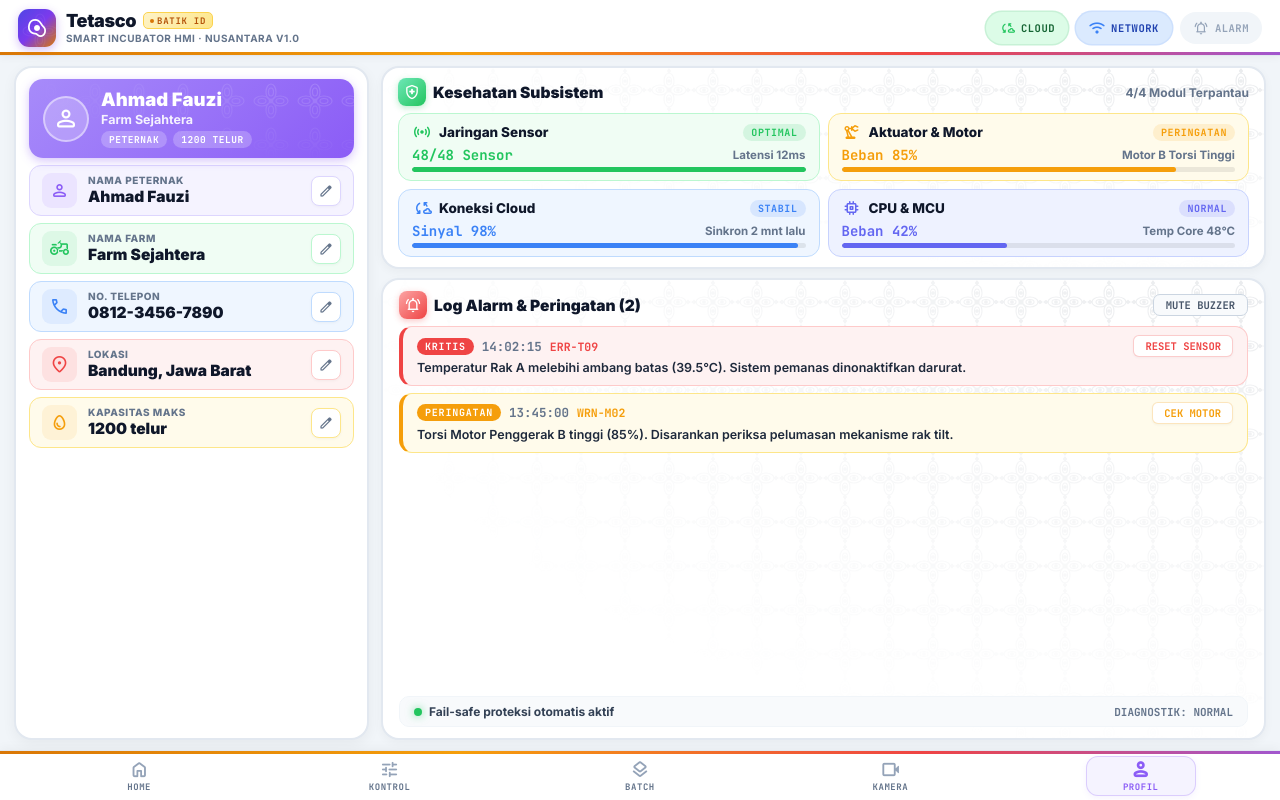
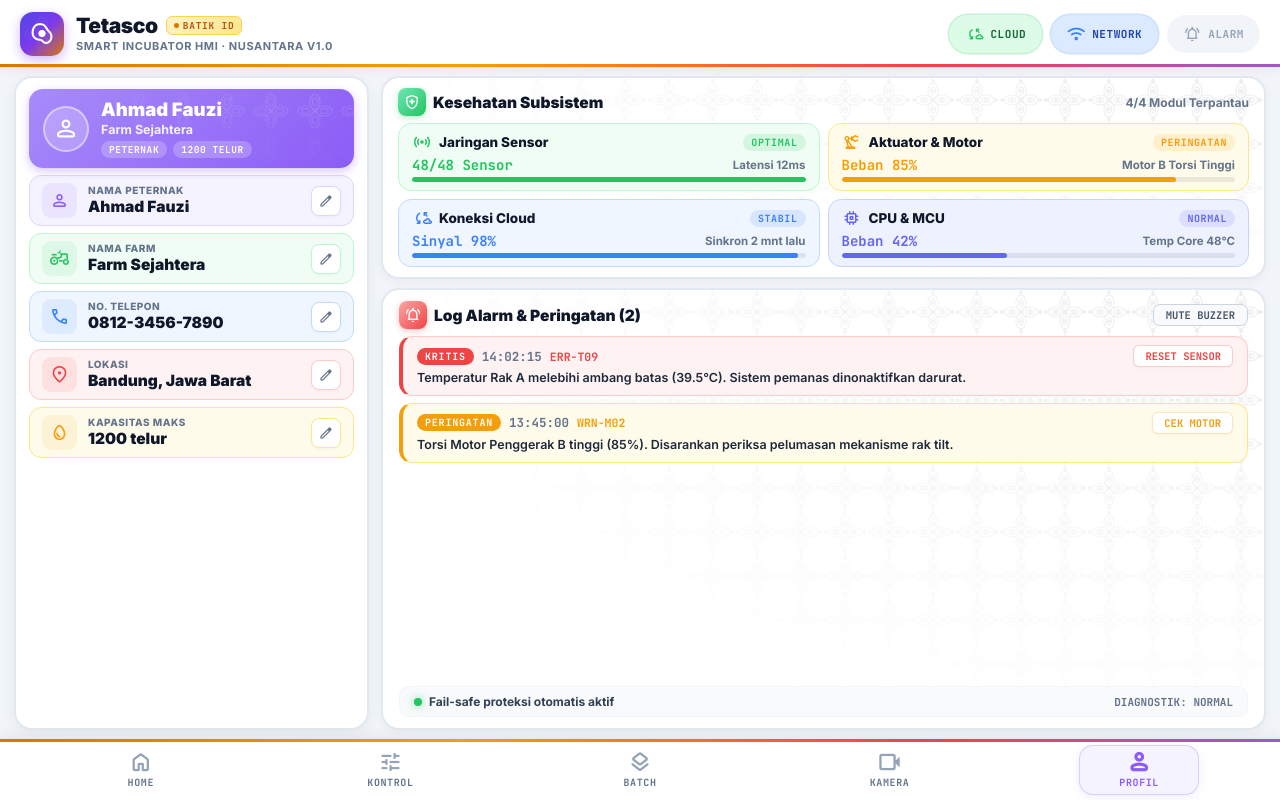
Before and after one commit to RyanPutra1478/Penetas-Telur, a React (Vite) app: page /#/profil in a window 1280 px wide. Built offline with nearby package versions, Linux system fonts and the light colour scheme.

Commit message:
style: tingkatkan tinggi header dan navbar agar lebih proporsional dan mudah disentuh

```diff
--- a/src/components/BottomNavBar.jsx
+++ b/src/components/BottomNavBar.jsx
@@ -18,13 +18,13 @@ const BottomNavBar = () => {
     <nav style={{
       background: '#FFFFFF',
       borderTop: '1px solid #E2E8F0',
-      boxShadow: '0 -2px 10px rgba(0,0,0,0.04)',
+      boxShadow: '0 -3px 12px rgba(0,0,0,0.05)',
       zIndex: 50,
-      padding: '0 14px',
+      padding: '0 16px',
       display: 'flex',
       justifyContent: 'space-around',
       alignItems: 'center',
-      height: 50,
+      height: 62,
       flexShrink: 0,
       position: 'relative',
     }}>
@@ -37,25 +37,25 @@ const BottomNavBar = () => {
             onClick={() => navigate(item.path)}
             style={{
               flex: 1,
-              maxWidth: 110,
-              height: 40,
+              maxWidth: 120,
+              height: 50,
               display: 'flex',
               flexDirection: 'column',
               alignItems: 'center',
               justifyContent: 'center',
-              gap: 1,
-              borderRadius: 12,
+              gap: 2,
+              borderRadius: 14,
               border: isActive ? `1.5px solid ${item.color}40` : '1.5px solid transparent',
               cursor: 'pointer',
               transition: 'all 0.2s ease',
               background: isActive ? item.bg : 'transparent',
-              boxShadow: isActive ? `0 2px 6px ${item.color}15` : 'none',
+              boxShadow: isActive ? `0 2px 8px ${item.color}20` : 'none',
             }}
           >
             <span
               className="material-symbols-rounded"
               style={{
-                fontSize: 21,
+                fontSize: 24,
                 color: isActive ? item.color : '#94A3B8',
                 transition: 'all 0.2s',
                 fontWeight: isActive ? 700 : 500,
@@ -64,7 +64,7 @@ const BottomNavBar = () => {
               {item.icon}
             </span>
             <span style={{
-              fontSize: 9,
+              fontSize: 10,
               fontWeight: 800,
               letterSpacing: '0.06em',
               color: isActive ? item.color : '#64748B',
--- a/src/components/Layout.jsx
+++ b/src/components/Layout.jsx
@@ -20,7 +20,7 @@ const Layout = () => (
       flex: 1,
       minHeight: 0,
       overflow: 'hidden',
-      padding: '10px 14px',
+      padding: '8px 14px',
       boxSizing: 'border-box',
     }}>
       <Outlet />
--- a/src/components/TopAppBar.jsx
+++ b/src/components/TopAppBar.jsx
@@ -15,9 +15,9 @@ const TopAppBar = () => {
     <header style={{
       background: '#FFFFFF',
       borderBottom: '1px solid #E2E8F0',
-      boxShadow: '0 2px 8px rgba(0,0,0,0.04)',
-      padding: '0 18px',
-      height: 56,
+      boxShadow: '0 2px 10px rgba(0,0,0,0.05)',
+      padding: '0 20px',
+      height: 68,
       display: 'flex',
       alignItems: 'center',
       justifyContent: 'space-between',
@@ -26,67 +26,67 @@ const TopAppBar = () => {
       position: 'relative',
     }}>
       {/* Brand: Tetasco with Indonesian Batik Heritage Accent */}
-      <div style={{ display: 'flex', alignItems: 'center', gap: 10 }}>
+      <div style={{ display: 'flex', alignItems: 'center', gap: 12 }}>
         <div style={{
-          width: 38, height: 38,
-          borderRadius: 11,
+          width: 44, height: 44,
+          borderRadius: 13,
           background: 'linear-gradient(135deg, #4F46E5 0%, #7C3AED 50%, #D97706 100%)',
           display: 'flex', alignItems: 'center', justifyContent: 'center',
-          boxShadow: '0 3px 10px rgba(124,58,237,0.32)',
+          boxShadow: '0 4px 12px rgba(124,58,237,0.35)',
           flexShrink: 0,
           position: 'relative',
           overflow: 'hidden',
         }}>
           {/* Subtle Kawung Batik watermark on logo */}
           <div className="batik-overlay-white" style={{ position: 'absolute', inset: 0, opacity: 0.3 }} />
-          <span className="material-symbols-rounded" style={{ fontSize: 22, color: '#FFF', position: 'relative', zIndex: 1 }}>egg_alt</span>
+          <span className="material-symbols-rounded" style={{ fontSize: 25, color: '#FFF', position: 'relative', zIndex: 1 }}>egg_alt</span>
         </div>
         <div>
-          <div style={{ display: 'flex', alignItems: 'center', gap: 7 }}>
-            <span style={{ fontSize: 18, fontWeight: 900, color: '#0F172A', lineHeight: 1.1, letterSpacing: '-0.02em' }}>
+          <div style={{ display: 'flex', alignItems: 'center', gap: 8 }}>
+            <span style={{ fontSize: 21, fontWeight: 900, color: '#0F172A', lineHeight: 1.1, letterSpacing: '-0.02em' }}>
               Tetasco
             </span>
             <span style={{
-              fontSize: 9, fontWeight: 900,
+              fontSize: 9.5, fontWeight: 900,
               background: 'linear-gradient(135deg, #FEF3C7, #FDE68A)',
               color: '#B45309',
               border: '1px solid #FCD34D',
-              padding: '1.5px 6px', borderRadius: 5,
+              padding: '2px 7px', borderRadius: 6,
               fontFamily: "'JetBrains Mono', monospace",
               letterSpacing: '0.08em',
-              display: 'inline-flex', alignItems: 'center', gap: 3,
+              display: 'inline-flex', alignItems: 'center', gap: 4,
             }}>
-              <span style={{ width: 4, height: 4, borderRadius: '50%', background: '#D97706' }} />
+              <span style={{ width: 5, height: 5, borderRadius: '50%', background: '#D97706' }} />
               BATIK ID
             </span>
           </div>
-          <div style={{ fontSize: 10, fontWeight: 700, color: '#64748B', letterSpacing: '0.05em', textTransform: 'uppercase', marginTop: 1 }}>
+          <div style={{ fontSize: 11, fontWeight: 700, color: '#64748B', letterSpacing: '0.05em', textTransform: 'uppercase', marginTop: 2 }}>
             Smart Incubator HMI · Nusantara v1.0
           </div>
         </div>
       </div>
 
       {/* Status Buttons */}
-      <div style={{ display: 'flex', gap: 8, alignItems: 'center' }}>
+      <div style={{ display: 'flex', gap: 9, alignItems: 'center' }}>
         {statusItems.map(item => (
           <button key={item.key} onClick={() => item.set(!item.on)} style={{
-            height: 32,
-            padding: '0 13px',
+            height: 38,
+            padding: '0 16px',
             borderRadius: 999,
             border: 'none',
-            display: 'flex', alignItems: 'center', gap: 6,
+            display: 'flex', alignItems: 'center', gap: 7,
             background: item.on ? item.bgOn : '#F1F5F9',
             cursor: 'pointer',
             transition: 'all 0.2s ease',
             boxShadow: item.on ? `0 0 0 1.5px ${item.colorOn}40` : 'none',
           }}>
             <span className="material-symbols-rounded" style={{
-              fontSize: 16,
+              fontSize: 18,
               color: item.on ? item.colorOn : '#94A3B8',
               transition: 'color 0.2s',
             }}>{item.icon}</span>
             <span style={{
-              fontSize: 10.5, fontWeight: 800, letterSpacing: '0.05em',
+              fontSize: 11, fontWeight: 800, letterSpacing: '0.05em',
               color: item.on ? item.textOn : '#94A3B8',
               fontFamily: "'JetBrains Mono', monospace",
               textTransform: 'uppercase',
```
